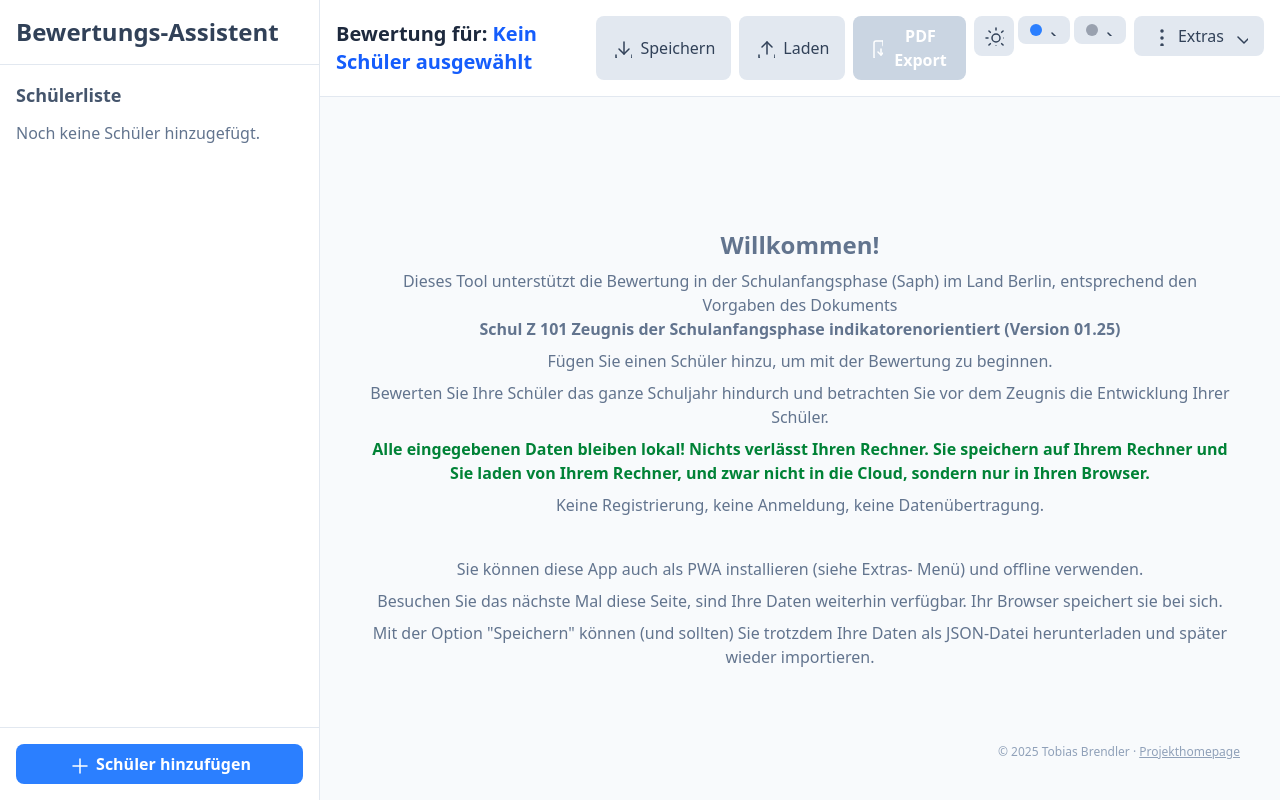
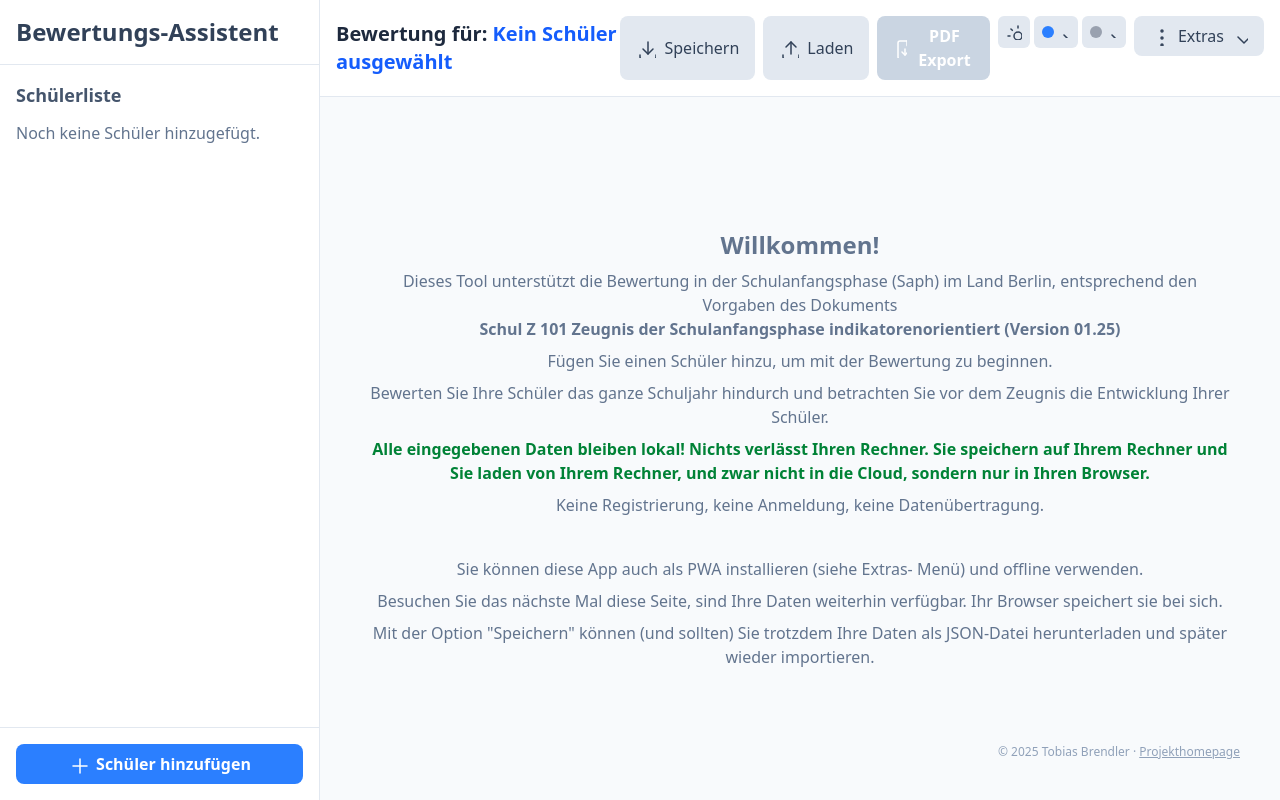
Before and after one commit to Etschmia/SaphBewertungBerlin, a React (Vite) app: page / in a window 1280 px wide. Built offline with nearby package versions, Linux system fonts and the light colour scheme.

Commit message:
Gleiche Höhe

```diff
--- a/components/ThemeSelector.tsx
+++ b/components/ThemeSelector.tsx
@@ -183,16 +183,16 @@ const ThemeSelector: React.FC = () => {
 
   return (
     <div className="flex gap-1">
-      {/* Dark Mode Toggle - Kompakt */}
+      {/* Dark Mode Toggle - Extra Kompakt */}
       <button
         onClick={handleDarkModeToggle}
-        className="flex items-center justify-center w-10 h-10 bg-slate-200 text-slate-700 rounded-lg hover:bg-slate-300 transition-colors dark:bg-gray-700 dark:text-gray-200 dark:hover:bg-gray-600"
+        className="flex items-center justify-center w-8 h-8 bg-slate-200 text-slate-700 rounded-md hover:bg-slate-300 transition-colors dark:bg-gray-700 dark:text-gray-200 dark:hover:bg-gray-600"
         title={themeState.isDark ? 'Zu Hell wechseln' : 'Zu Dunkel wechseln'}
       >
         {themeState.isDark ? (
-          <MoonIcon className="w-5 h-5" />
+          <MoonIcon className="w-4 h-4" />
         ) : (
-          <SunIcon className="w-5 h-5" />
+          <SunIcon className="w-4 h-4" />
         )}
       </button>
 
@@ -200,7 +200,7 @@ const ThemeSelector: React.FC = () => {
       <div className="relative" ref={colorThemeRef}>
         <button
           onClick={() => setIsColorThemeOpen(!isColorThemeOpen)}
-          className="flex items-center gap-1 bg-slate-200 text-slate-700 text-sm py-2 px-3 rounded-lg hover:bg-slate-300 transition-colors dark:bg-gray-700 dark:text-gray-200 dark:hover:bg-gray-600"
+          className="flex items-center gap-1 bg-slate-200 text-slate-700 text-sm h-8 px-2 rounded-md hover:bg-slate-300 transition-colors dark:bg-gray-700 dark:text-gray-200 dark:hover:bg-gray-600"
           title="Farbtheme auswählen"
         >
           <div className={`w-3 h-3 rounded-full ${getThemePreviewColor(themeState.colorTheme)}`}></div>
@@ -231,7 +231,7 @@ const ThemeSelector: React.FC = () => {
       <div className="relative" ref={completeThemeRef}>
         <button
           onClick={() => setIsCompleteThemeOpen(!isCompleteThemeOpen)}
-          className="flex items-center gap-1 bg-slate-200 text-slate-700 text-sm py-2 px-3 rounded-lg hover:bg-slate-300 transition-colors dark:bg-gray-700 dark:text-gray-200 dark:hover:bg-gray-600"
+          className="flex items-center gap-1 bg-slate-200 text-slate-700 text-sm h-8 px-2 rounded-md hover:bg-slate-300 transition-colors dark:bg-gray-700 dark:text-gray-200 dark:hover:bg-gray-600"
           title="Komplettes Theme auswählen"
         >
           <div className={`w-3 h-3 rounded-full ${getCompleteThemePreviewColor(themeState.completeTheme)}`}></div>
```
